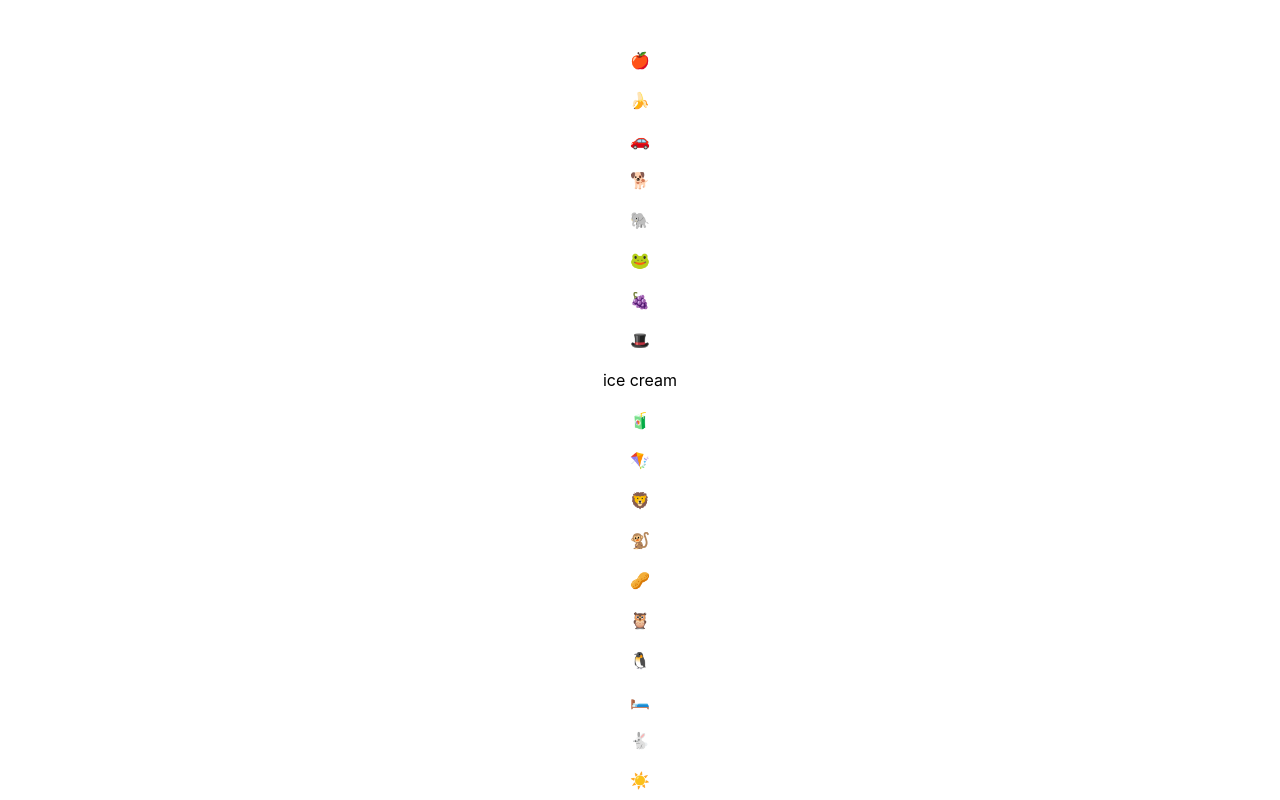
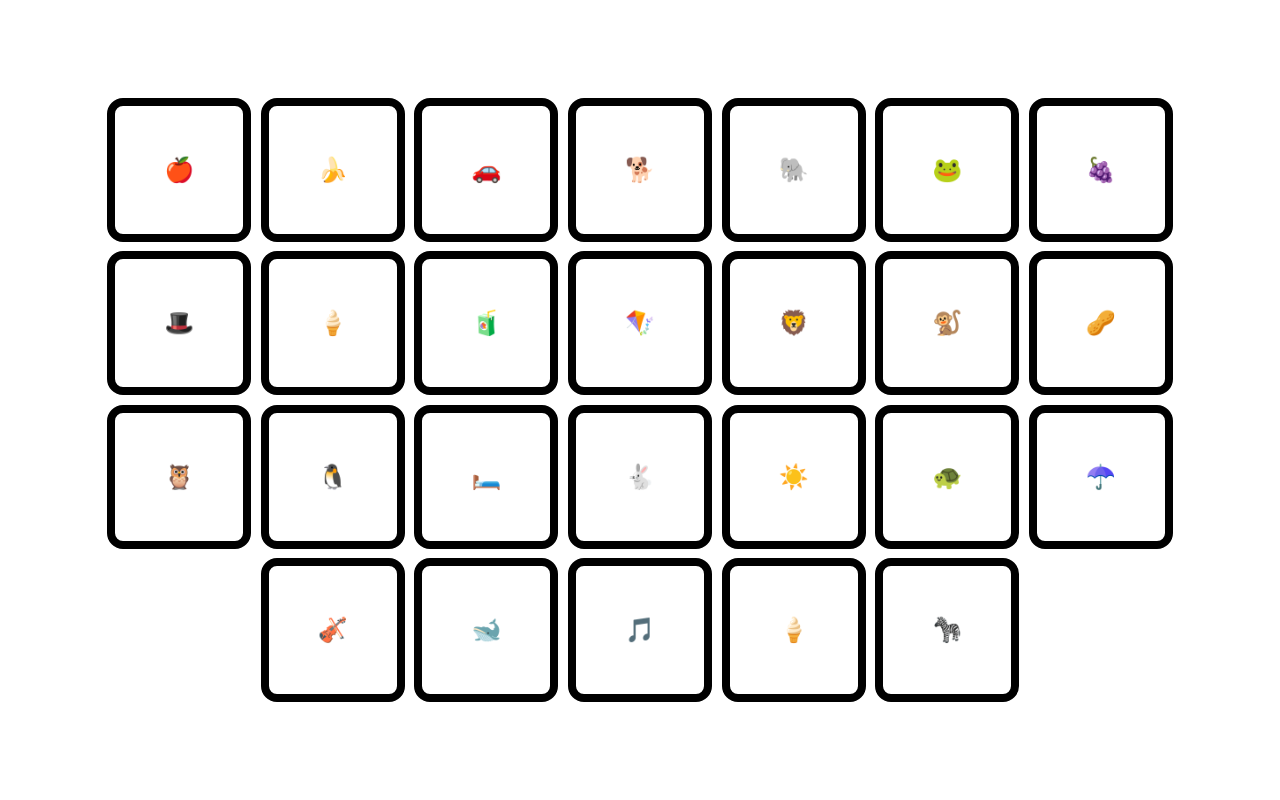
Before and after one commit to BukolaOmok/toggle-function-kata-react, a React (Vite) app: page / in a window 1280 px wide. Shown: the top 800 px of the page. Built offline with nearby package versions, Linux system fonts and the light colour scheme.

Commit message:
update css styling

```diff
--- a/src/App.css
+++ b/src/App.css
@@ -5,19 +5,25 @@
   text-align: center;
 };
 
-.box-style {
-  width: 100px;
-  height: 100px;
-  display: flex;
-  justify-content: center;
-  align-items: center;
-  font-size: 24px;
-  margin: 10px;
-  cursor: pointer;
-  border: 1px solid #ccc;
-  background-color:#ADD8E6;
+* {
+  box-sizing: border-box;
 }
 
-.text-style {
+
+.box-style {
+  width: 8rem;
+  height: 8rem;
+  display: inline-block;
+  justify-content: center;
+  font-size: 24px;
+  margin: 0.3rem;
+  border: 0.5rem solid black;
+  border-radius: 1rem;
+  align-content: center;
+  align-items: center;
+}
+
+.content-style {
+  text-align: center;
   color: black;
 }
--- a/src/App.jsx
+++ b/src/App.jsx
@@ -16,6 +16,6 @@ export default function App() {
   ));
 
   return <main>
-    <p>{tileContents}</p>
+    {tileContents}
     </main>;
 }
--- a/src/index.css
+++ b/src/index.css
@@ -3,9 +3,9 @@
   line-height: 1.5;
   font-weight: 400;
 
-  /* color-scheme: light dark; */
+  color-scheme: light dark;
   color: rgba(255, 255, 255, 0.87);
-  /* background-color: white; */
+  background-color: #242424;
 
   font-synthesis: none;
   text-rendering: optimizeLegibility;
@@ -31,16 +31,11 @@ body {
 }
 
 h1 {
-  font-size: 2.5em;
+  font-size: 3.2em;
   line-height: 1.1;
 }
 
-h3 {
-  font-size: 2em;
-  line-height: 1.1;
-}
-
-/* button {
+button {
   border-radius: 8px;
   border: 1px solid transparent;
   padding: 0.6em 1.2em;
@@ -50,7 +45,7 @@ h3 {
   background-color: #1a1a1a;
   cursor: pointer;
   transition: border-color 0.25s;
-} */
+}
 button:hover {
   border-color: #646cff;
 }
@@ -58,3 +53,16 @@ button:focus,
 button:focus-visible {
   outline: 4px auto -webkit-focus-ring-color;
 }
+
+@media (prefers-color-scheme: light) {
+  :root {
+    color: #213547;
+    background-color: #ffffff;
+  }
+  a:hover {
+    color: #747bff;
+  }
+  button {
+    background-color: #f9f9f9;
+  }
+}
--- a/src/items.jsx
+++ b/src/items.jsx
@@ -7,7 +7,7 @@ export default [
   { id: 6, word: "frog", emoji: "🐸", isOn: true },
   { id: 7, word: "grape", emoji: "🍇", isOn: true },
   { id: 8, word: "hat", emoji: "🎩", isOn: true },
-  { id: 9, word: "ice cream", emoji: "🍦, isOn :true" },
+  { id: 9, word: "ice cream", emoji: "🍦", isOn :true },
   { id: 10, word: "juice", emoji: "🧃", isOn: true },
   { id: 11, word: "kite", emoji: "🪁", isOn: true },
   { id: 12, word: "lion", emoji: "🦁", isOn: true },
--- a/src/tile.jsx
+++ b/src/tile.jsx
@@ -3,17 +3,15 @@ import React from "react";
 export default function Tile(props) {
   const [showEmoji, setShowEmoji] = React.useState(props.isOn);
 
-const status = showEmoji ? props.emoji : props.word
+  const status = showEmoji ? props.emoji : props.word;
 
   function toggleContent() {
-    setShowEmoji(showEmoji => !showEmoji);
+    setShowEmoji((showEmoji) => !showEmoji);
   }
 
-
   return (
-    <div className= "box-style" onClick={toggleContent}>
-      <p className = "text-style">{status}</p>
+      <div className="box-style" onClick={toggleContent}>
+        <p className="content-style">{status}</p>
       </div>
   );
-
 }
```
Lines whose indentation alone changed are shown as unchanged.
